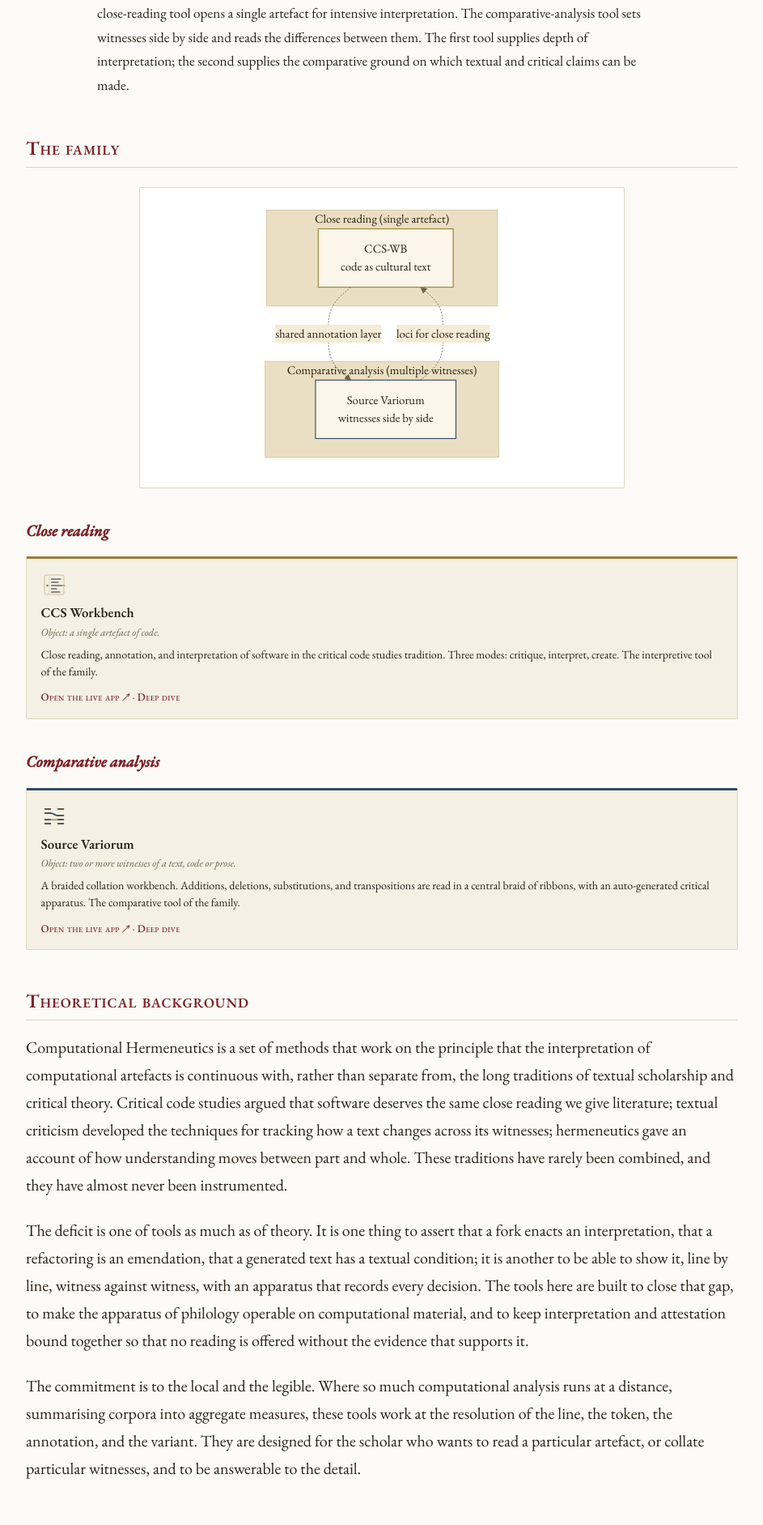
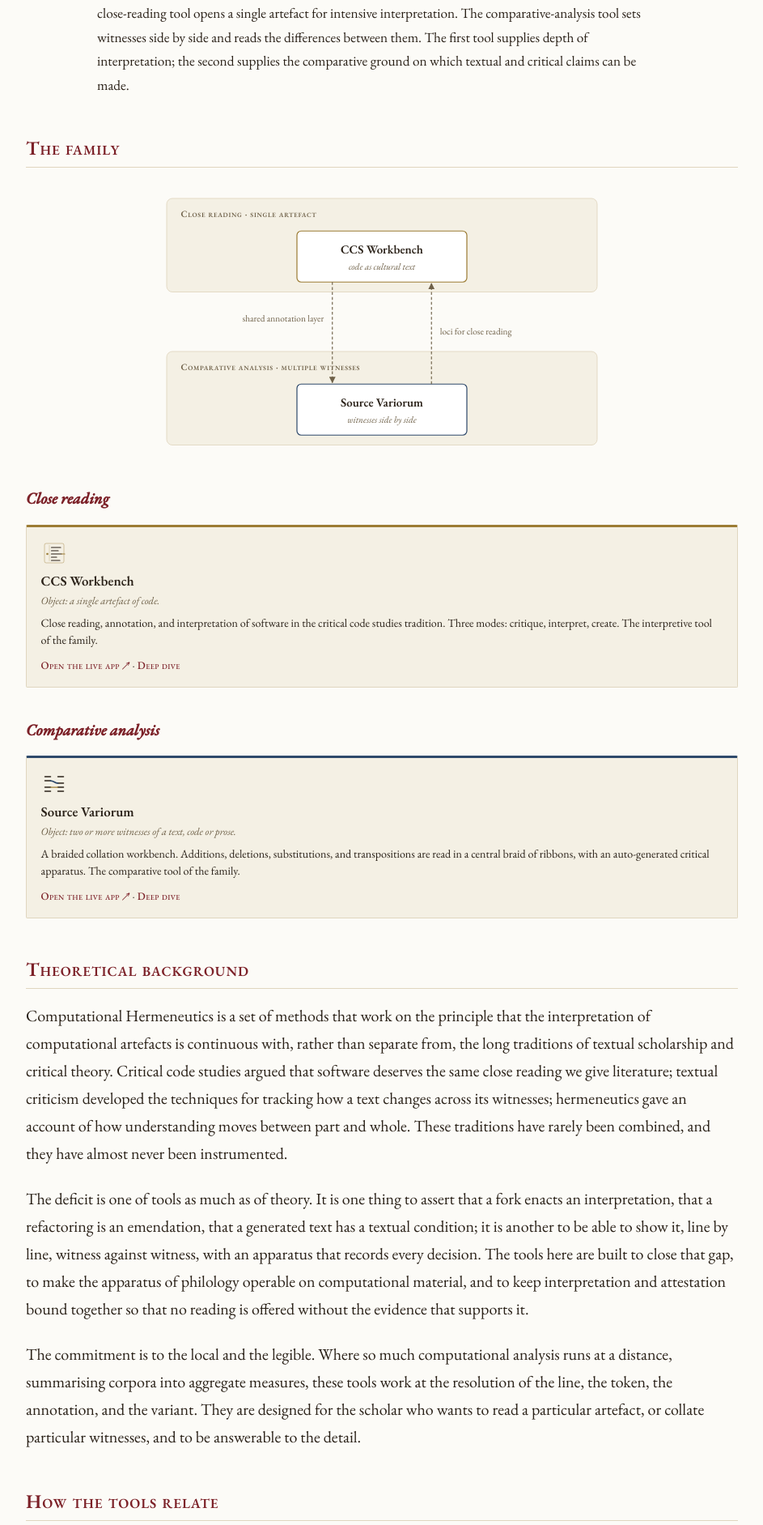
Before and after one commit to Computational-Hermeneutics/Computational-Hermeneutics.github.io, a Jekyll site: the page built from index.md, in a window 1280 px wide. Shown: the part 442-2325 px from the top of the page at 81% size, without its empty margins (168-1111 px from the left). Built offline with Jekyll 4.4.1, drawn with Linux system fonts in a browser that asks for light colours.

Commit message:
Replace runtime Mermaid family diagram with a static themed SVG (no CDN, no raw-source flash)

```diff
--- a/assets/css/style.scss
+++ b/assets/css/style.scss
@@ -504,7 +504,42 @@
   &.comparative h2 { color: var(--ch-burgundy); }
 }
 
-// Mermaid
+// Family diagram (static SVG; themes via tokens)
+
+.ch-diagram-wrap {
+  margin: 1.5rem 0 2rem;
+  padding: 0;
+}
+
+.ch-diagram {
+  display: block;
+  width: 100%;
+  max-width: 560px;
+  height: auto;
+  margin: 0 auto;
+
+  .dgm-cluster { fill: var(--ch-surface-alt); stroke: var(--ch-rule); stroke-width: 1; }
+  .dgm-node { fill: var(--ch-surface); stroke-width: 1.4; }
+  .node-read { stroke: var(--ch-sand); }
+  .node-coll { stroke: var(--ch-burgundy); }
+
+  .dgm-cluster-label {
+    fill: var(--ch-muted);
+    font-family: $sans;
+    font-size: 13px;
+    font-weight: 600;
+    font-variant: small-caps;
+    letter-spacing: 0.06em;
+  }
+  .node-title { fill: var(--ch-text); font-family: $display; font-size: 17px; font-weight: 600; }
+  .node-sub { fill: var(--ch-muted); font-family: $serif; font-size: 13px; font-style: italic; }
+
+  .dgm-edge { fill: none; stroke: var(--ch-muted); stroke-width: 1.3; stroke-dasharray: 4 3; }
+  .dgm-arrow { fill: var(--ch-muted); }
+  .dgm-edge-label { fill: var(--ch-muted); font-family: $serif; font-size: 13px; }
+}
+
+// Mermaid (legacy; no diagrams use it now)
 
 .mermaid {
   background: var(--ch-surface);
--- a/index.md
+++ b/index.md
@@ -15,24 +15,34 @@
 
 ## The family
 
-<div class="mermaid">
-graph TB
-  subgraph reading["Close reading (single artefact)"]
-    C["CCS-WB\ncode as cultural text"]
-  end
+<figure class="ch-diagram-wrap" role="group" aria-label="The family: close reading and comparative analysis">
+<svg class="ch-diagram" viewBox="0 0 640 380" xmlns="http://www.w3.org/2000/svg" role="img" aria-labelledby="dgm-title dgm-desc">
+  <title id="dgm-title">The two methods of the family</title>
+  <desc id="dgm-desc">Close reading of a single artefact, done by CCS Workbench, and comparative analysis of multiple witnesses, done by Source Variorum, linked by a shared annotation layer and by loci for close reading.</desc>
+  <defs>
+    <marker id="dgm-head" viewBox="0 0 10 10" refX="9" refY="5" markerWidth="7" markerHeight="7" orient="auto-start-reverse">
+      <path class="dgm-arrow" d="M0,0 L10,5 L0,10 z"/>
+    </marker>
+  </defs>
 
-  subgraph collation["Comparative analysis (multiple witnesses)"]
-    S["Source Variorum\nwitnesses side by side"]
-  end
+  <rect class="dgm-cluster" x="16" y="16" width="608" height="132" rx="8"/>
+  <text class="dgm-cluster-label" x="36" y="42">Close reading · single artefact</text>
+  <rect class="dgm-node node-read" x="200" y="62" width="240" height="72" rx="6"/>
+  <text class="node-title" x="320" y="94" text-anchor="middle">CCS Workbench</text>
+  <text class="node-sub" x="320" y="116" text-anchor="middle">code as cultural text</text>
 
-  C -.shared annotation layer.-> S
-  S -.loci for close reading.-> C
+  <rect class="dgm-cluster" x="16" y="232" width="608" height="132" rx="8"/>
+  <text class="dgm-cluster-label" x="36" y="258">Comparative analysis · multiple witnesses</text>
+  <rect class="dgm-node node-coll" x="200" y="278" width="240" height="72" rx="6"/>
+  <text class="node-title" x="320" y="310" text-anchor="middle">Source Variorum</text>
+  <text class="node-sub" x="320" y="332" text-anchor="middle">witnesses side by side</text>
 
-  classDef reading fill:#ffffff,stroke:#b8862e,color:#1a1a1a,stroke-width:1.2px;
-  classDef collation fill:#ffffff,stroke:#3563a8,color:#1a1a1a,stroke-width:1.2px;
-  class C reading;
-  class S collation;
-</div>
+  <path class="dgm-edge" d="M250,134 L250,276" marker-end="url(#dgm-head)"/>
+  <path class="dgm-edge" d="M390,278 L390,136" marker-end="url(#dgm-head)"/>
+  <text class="dgm-edge-label" x="238" y="190" text-anchor="end">shared annotation layer</text>
+  <text class="dgm-edge-label" x="402" y="208" text-anchor="start">loci for close reading</text>
+</svg>
+</figure>
 
 ### Close reading
 
@@ -104,5 +114,3 @@
 ## Using the tools
 
 Each repository contains full documentation, dependencies, and setup instructions. The tools are offered as-is under permissive licences. If Computational Hermeneutics tools support published research, please cite the specific tool and version, and cite the relevant scholarship where the methods being applied are developed.
-
-{% include mermaid.html %}
```
Also changed, not shown: tools.md (+0 -2 lines).
